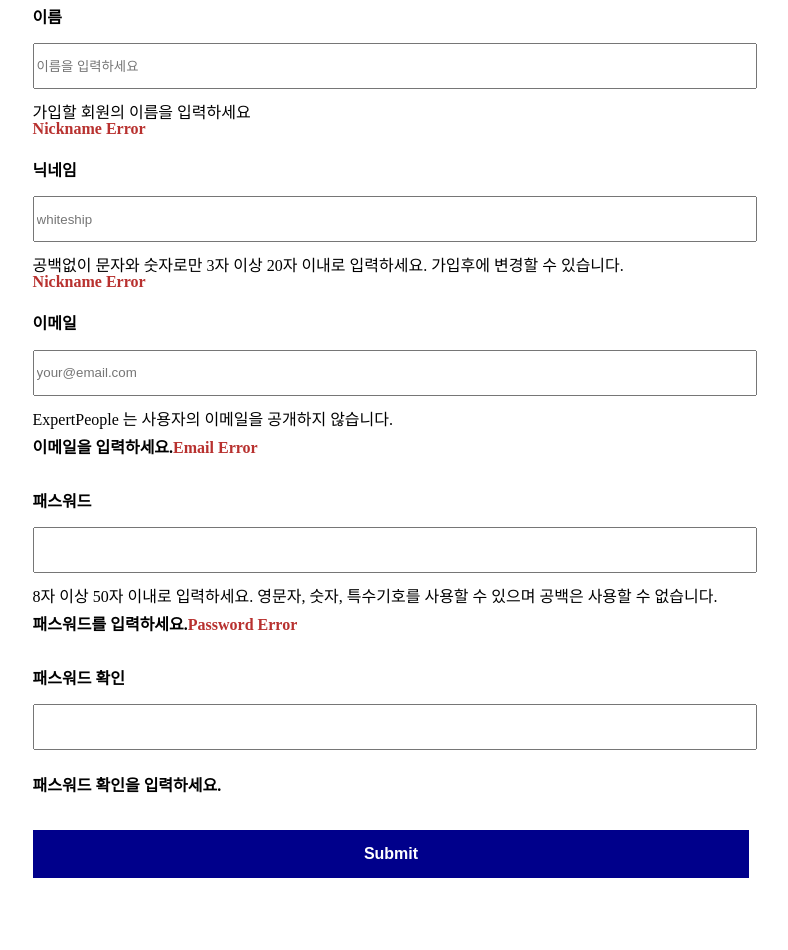
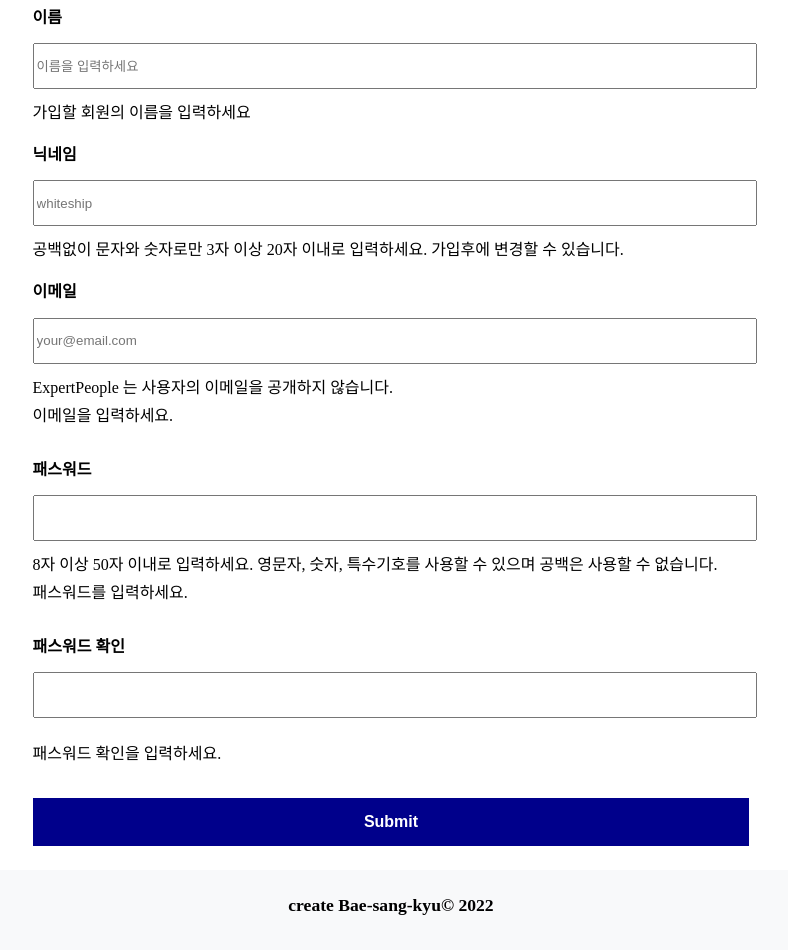
Before and after one commit to sangkyu-bae/expertpeople, a React (Create React App) app in the folder src/main/frontend/: page /join-up in a window 1280 px wide. Shown: the part 240-1190 px from the top of the page, without its empty margins (249-1037 px from the left). Before the commit the page ends 1118 px from the top, so only its background shows below. Built offline with nearby package versions, Linux system fonts and the light colour scheme.

Commit message:
회원가입 프론트 로직 추가

```diff
--- a/src/main/frontend/src/App.js
+++ b/src/main/frontend/src/App.js
@@ -4,16 +4,18 @@ import { BrowserRouter,Routes,Route  } from "react-router-dom";
 import Login from "./LoginComponent/Login";
 import Index from './mainCompoment/Index';
 import JoinUp from "./accountComponeent/JoinUp";
+import Footer from "./mainCompoment/Footer";
 
 function App() {
   return (
       <BrowserRouter>
         <MainNav></MainNav>
-        <Routes>
-          <Route path="/" element={<Index></Index>}/>
-          <Route path="/login" element={<Login></Login>}/>
-          <Route path="/join-up" element={<JoinUp></JoinUp>}/>
-        </Routes>
+            <Routes>
+              <Route path="/" element={<Index></Index>}/>
+              <Route path="/login" element={<Login></Login>}/>
+              <Route path="/join-up" element={<JoinUp></JoinUp>}/>
+            </Routes>
+        <Footer></Footer>
       </BrowserRouter>
   );
 }
--- a/src/main/frontend/src/LoginComponent/Login.css
+++ b/src/main/frontend/src/LoginComponent/Login.css
@@ -1,5 +1,6 @@
 .container{
     width: 80%;
+    height: 100%;
     margin:0 auto;
 }
 .text-centers{
--- a/src/main/frontend/src/accountComponeent/JoinUp.css
+++ b/src/main/frontend/src/accountComponeent/JoinUp.css
@@ -16,6 +16,9 @@ button{
     width: 100%;
 }
 .invalid-feedback{
-    font-weight: bold;
+    /*font-weight: bold;*/
     line-height: 2.5em;
 }
+.btn-primary:hover{
+    cursor: pointer;
+}
--- a/src/main/frontend/src/accountComponeent/JoinUp.js
+++ b/src/main/frontend/src/accountComponeent/JoinUp.js
@@ -28,13 +28,11 @@ function JoinUp(props) {
 
     const [rePasswrod,setRePassword]=useState("");
     const changeRePasswrod=e=>setRePassword(e.target.value);
-    const [serverErrors,setServerErrors]=useState({
-        isServerEmail:false,
-        isServerPassword:false,
-        isServerNickname:false,
-        isServerName:false
-    })
 
+    const [isServerEmail,setIsServerEmail]=useState(false);
+    const [isServerPassword,setIsServerPassword]=useState(false);
+    const [isSeverNickname,setIsServerNickname]=useState(false);
+    const [isServerName,setIsServerName]=useState(false);
 
     const onSubmit=e=>{
         e.preventDefault();
@@ -51,12 +49,17 @@ function JoinUp(props) {
             axios.post("/api/join-up",inputs)
                 .then(e=> console.log(e))
                 .catch(e=>{
-                    console.log(e);
-                    console.log(e.request.response.indexOf("fidId"));
-                    console.log(e.request.response);
-
                     if(e.request.response.indexOf("email")>0){
-
+                        setIsServerEmail(true);
+                    }
+                    if(e.request.response.indexOf("nickname")>0){
+                        setIsServerNickname(true);
+                    }
+                    if(e.request.response.indexOf("passwrod")>0){
+                        setIsServerPassword(true);
+                    }
+                    if(e.request.response.indexOf("name")>0){
+                        setIsServerName(true);
                     }
                 })
         }else{
@@ -79,7 +82,7 @@ function JoinUp(props) {
                                     placeholder="이름을 입력하세요"   maxLength="20"/>
                                 <small id="nameHelp" className="form-text text-muted">가입할 회원의 이름을 입력하세요</small><br/>
                                 {!isName && <Error nullText={"이름을 입력하세요."}></Error>}
-                                <small className="form-text text-danger">Nickname Error</small>
+                                {isServerName&&<small className="form-text text-danger">name Error</small>}
                         </div>
 
                         <div className="form-group py-1">
@@ -92,7 +95,7 @@ function JoinUp(props) {
                                     공백없이 문자와 숫자로만 3자 이상 20자 이내로 입력하세요. 가입후에 변경할 수 있습니다.
                                 </small><br/>
                                 {!isNickname&& <Error nullText={"닉네임을 입력하세요."}></Error>}
-                                <small className="form-text text-danger">Nickname Error</small>
+                                {isSeverNickname &&<small className="form-text text-danger">Nickname Error</small>}
                         </div>
 
                         <div className="form-group py-1">
@@ -104,9 +107,9 @@ function JoinUp(props) {
                                 <small id="emailHelp" className="form-text text-muted">
                                     ExpertPeople 는 사용자의 이메일을 공개하지 않습니다.
                                 </small><br/>
-                                {!isEmail&& <Error nullText={"이메일을 입력하세요."}></Error>}
-                                <small className="invalid-feedback">이메일을 입력하세요.</small>
-                                <small className="form-text text-danger">Email Error</small>
+                                {!isEmail&& <Error nullText={"이메일을 입력하세요."}></Error> }
+                                    <small className="invalid-feedback">이메일을 입력하세요.</small>
+                                {isServerEmail&& <small className="form-text text-danger">Email Error 중복된 이메일이 있습니다.</small>}
                         </div>
 
                         <div className="form-group py-1">
@@ -118,7 +121,7 @@ function JoinUp(props) {
                                     8자 이상 50자 이내로 입력하세요. 영문자, 숫자, 특수기호를 사용할 수 있으며 공백은 사용할 수 없습니다.
                                 </small><br/>
                                 {!password&& <Error nullText={"패스워드를 입력하세요."}></Error>}
-                                <small className="form-text text-danger">Password Error</small>
+                                {isServerPassword&&<small className="form-text text-danger">Password Error</small>}
                         </div>
 
                         <div className="form-group py-1">
@@ -137,6 +140,7 @@ function JoinUp(props) {
                 </div>
             </div>
         </div>
+
     );
 }
 
--- a/src/main/frontend/src/index.css
+++ b/src/main/frontend/src/index.css
@@ -11,3 +11,7 @@ code {
   font-family: source-code-pro, Menlo, Monaco, Consolas, 'Courier New',
     monospace;
 }
+
+#root{
+  height: 100%;
+}
--- /dev/null
+++ b/src/main/frontend/src/mainCompoment/Footer.js
@@ -0,0 +1,14 @@
+import React from 'react';
+import './Main.css'
+function Footer(props) {
+    return (
+        <footer>
+            <div className="footer_wrap">
+                <small className="foot_text"> create Bae-sang-kyu</small>
+                <small className="foot_text">&copy; 2022 </small>
+            </div>
+        </footer>
+    );
+}
+
+export default Footer;
--- a/src/main/frontend/src/mainCompoment/Main.css
+++ b/src/main/frontend/src/mainCompoment/Main.css
@@ -42,3 +42,17 @@
 a:hover{
     cursor: pointer;
 }
+footer{
+    height: 5em;
+    background-color: #f8f9fa;
+}
+.footer_wrap{
+    margin: 0 auto;
+    width: 50%;
+    text-align: center;
+}
+.foot_text{
+    font-size: 1.1em;
+    line-height: 4em;
+    font-weight: bold;
+}
```
Also changed, not shown: 1 other file (tests, documents, lock files or other folders).
